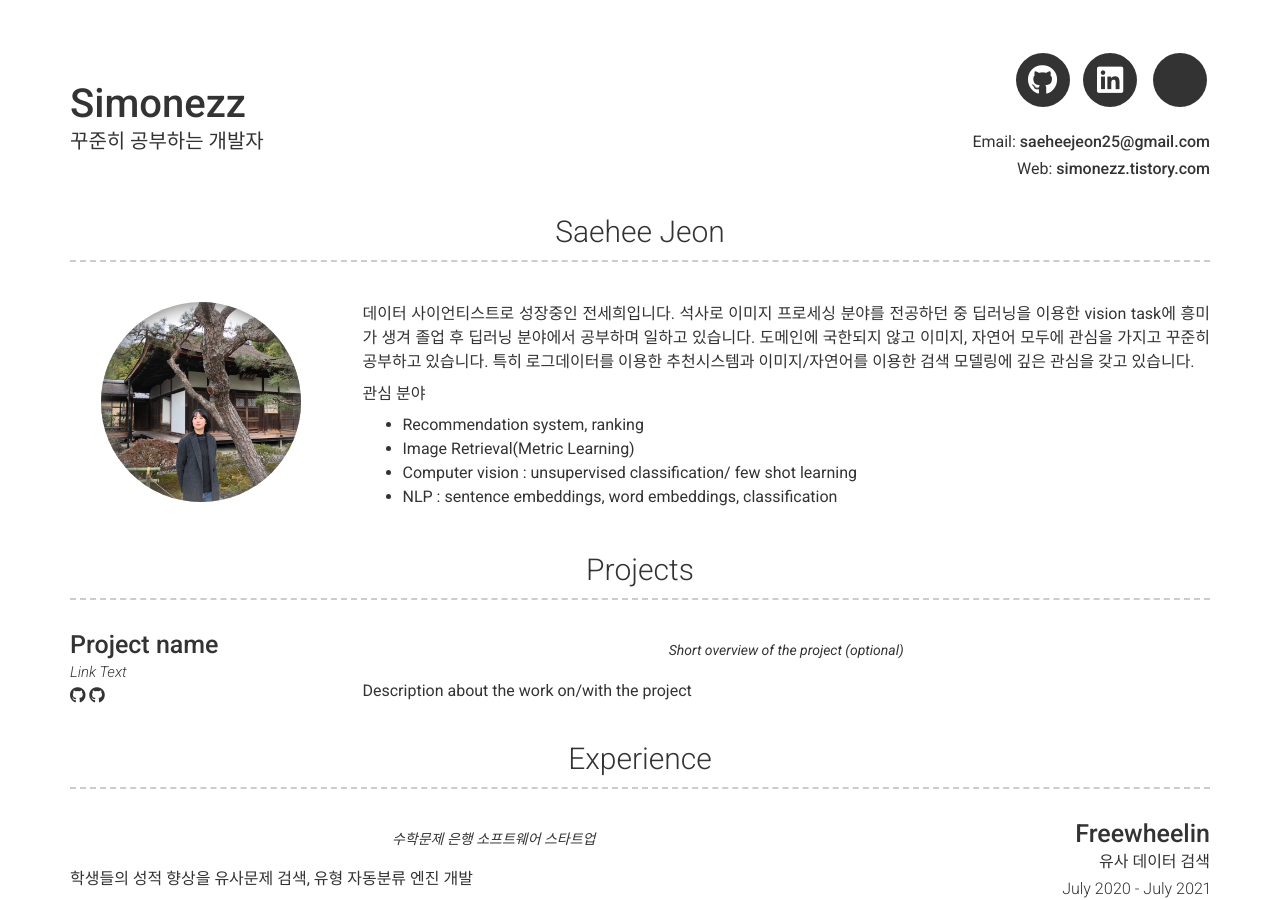
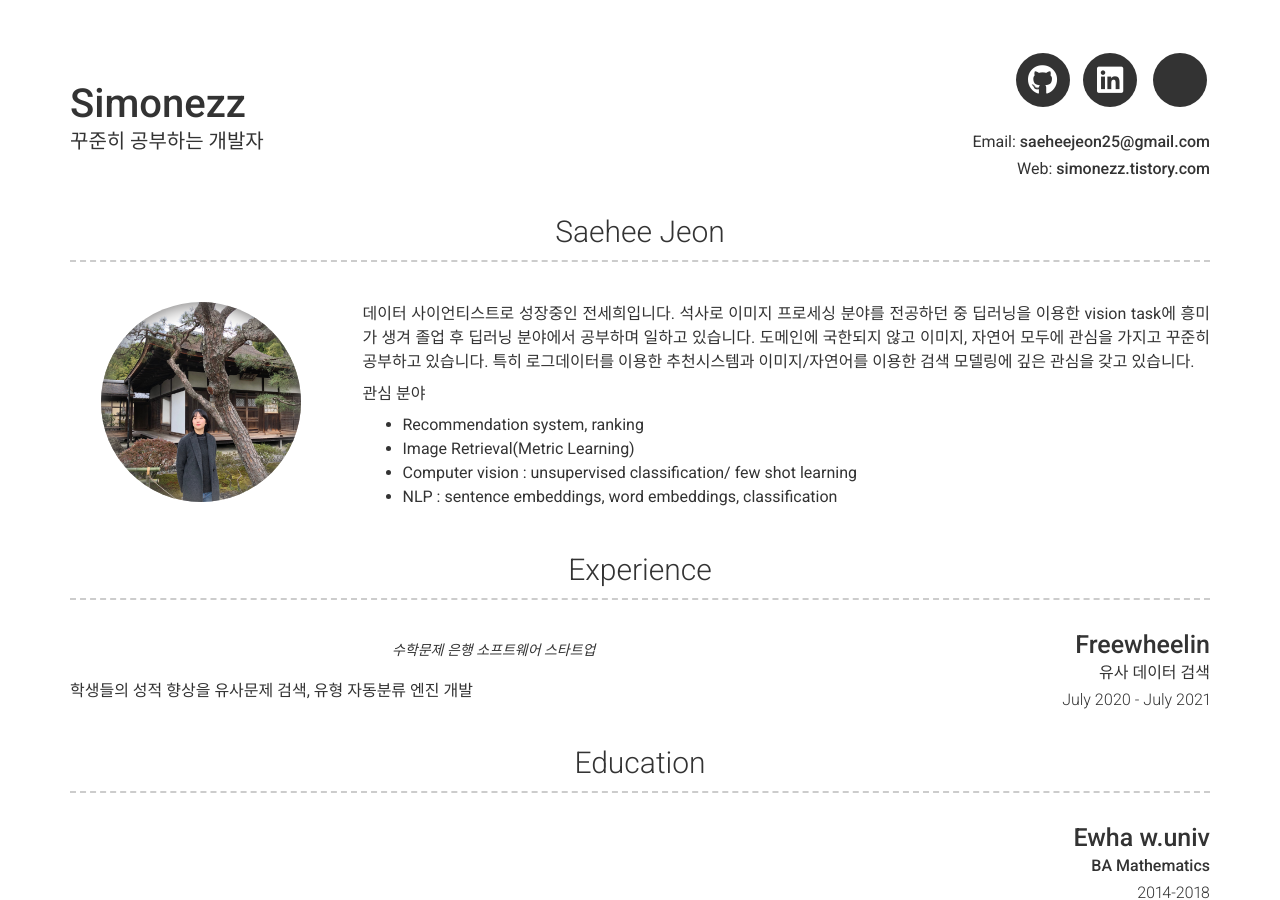
Before and after one commit to simonezz/simonezz.github.io, a Jekyll site: the page built from index.md, in a window 1280 px wide and 900 px high. Built offline with Jekyll 4.4.1, drawn with Linux system fonts in a browser that asks for light colours; nearby versions of some CDN libraries.

Commit message:
Update _config.yml

```diff
--- a/_config.yml
+++ b/_config.yml
@@ -55,24 +55,7 @@ about_content: | # this will include new lines to allow paragraphs
 
 
 content:
-  - title: Projects # Title for the section
-    layout: list # Type of content section (list/text)
-    content:
-      - layout: left
-        title: Project name
-        link: Link to project (eg. sproogen.github.io/modern-resume-theme)(optional)
-        link_text: Link Text
-        additional_links:
-          - title:  Github page for project (eg. sproogen/modern-resume-theme)
-            icon: fab fa-github
-            url: Link to project (eg. sproogen.github.io/modern-resume-theme)(optional)
-          - title:  Github page for project (eg. sproogen/modern-resume-theme)
-            icon: fab fa-github
-            url: Link to project (eg. sproogen.github.io/modern-resume-theme)(optional)
-        quote: >
-          Short overview of the project (optional)
-        description: | # this will include new lines to allow paragraphs
-          Description about the work on/with the project
+
   - title: Experience
     layout: list
     content:
```
